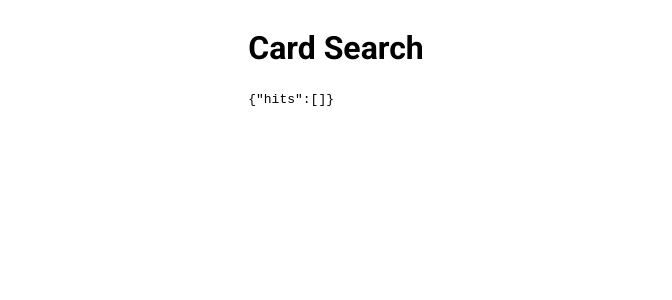
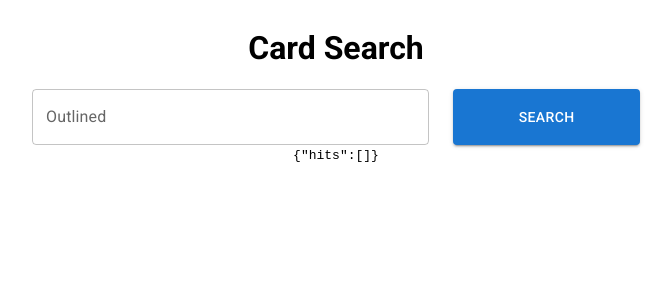
Before and after one commit to The-Briel-Deal/frontend_assessment_alt, a React (Vite) app: page / in a window 1280 px wide. Shown: the top 300 px of the page, without its empty margins (304-976 px from the left). Built offline with nearby package versions, Linux system fonts and the light colour scheme.

Commit message:
Card search broke off

```diff
--- a/src/App.tsx
+++ b/src/App.tsx
@@ -1,18 +1,21 @@
 // this comment tells babel to convert jsx to calls to a function called jsx instead of React.createElement
 /** @jsxImportSource @emotion/react */
-import { jsx, css } from "@emotion/react";
 import styled from "@emotion/styled";
 import Grid from "@mui/material/Grid";
 import { useSearch } from "./hooks/useSearch";
+import SearchBar from "./components/SearchBar";
 function App() {
   const Title = styled.h1`
     font-family: "Roboto", sans-serif;
   `;
-  const [searchState, refetchSearch] = useSearch();
+  const { searchState, refetchSearch } = useSearch();
   return (
     <Grid container direction="column" alignItems="center">
       <Grid item xs={12}>
         <Title>Card Search</Title>
+      </Grid>
+      <SearchBar refetchSearch={refetchSearch} />
+      <Grid item xs={12}>
         <code>{JSON.stringify(searchState)}</code>
       </Grid>
     </Grid>
--- /dev/null
+++ b/src/components/SearchBar.tsx
@@ -0,0 +1,40 @@
+// this comment tells babel to convert jsx to calls to a function called jsx instead of React.createElement
+/** @jsxImportSource @emotion/react */
+import { css } from "@emotion/react";
+import { Grid, TextField, Button } from "@mui/material";
+
+export default function SearchBar(props: {
+  refetchSearch: (search: string) => void;
+}) {
+  return (
+    <Grid
+      container
+      justifyContent="center"
+      xs={12}
+      columnSpacing={{ xs: 1, sm: 2, md: 3 }}
+    >
+      <Grid item xs={4}>
+        <TextField
+          css={css`
+            height: 100%;
+            width: 100%;
+          `}
+          id="outlined-basic"
+          label="Outlined"
+          variant="outlined"
+        />
+      </Grid>
+      <Grid item xs={2}>
+        <Button
+          css={css`
+            height: 100%;
+            width: 100%;
+          `}
+          variant="contained"
+        >
+          Search
+        </Button>
+      </Grid>
+    </Grid>
+  );
+}
--- a/src/hooks/useSearch.ts
+++ b/src/hooks/useSearch.ts
@@ -1,3 +1,4 @@
+// This is a custom search hook with a function to search and state to store the results
 import { useState, useEffect, Dispatch, SetStateAction } from "react";
 import axios from "axios";
 import { SearchEndpointResponse } from "../types/SearchEndpointResponse";
@@ -24,5 +25,5 @@ export function useSearch() {
         });
     });
   };
-  return [searchState, refetchSearch];
+  return { searchState, refetchSearch };
 }
```
